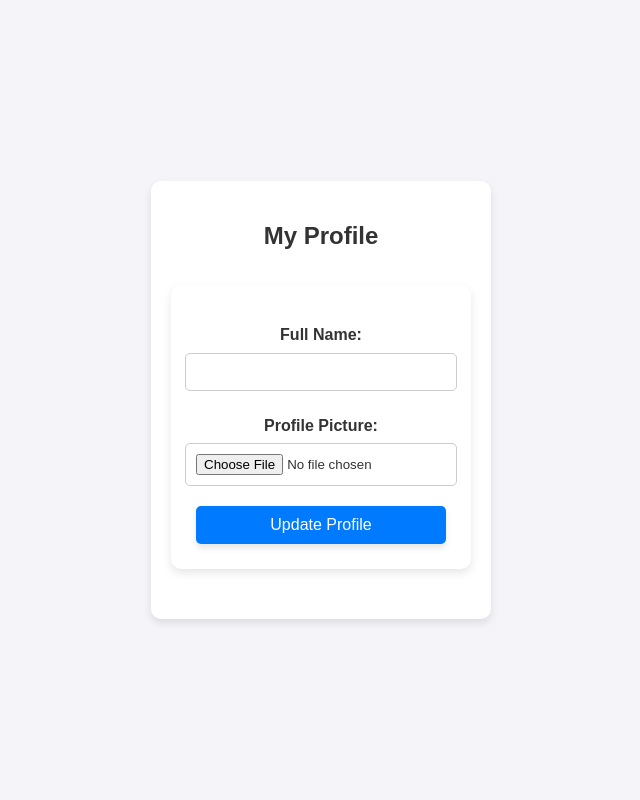
After one commit to Manii2112/PortfolioX---TT4L-04, a PHP site: page /profile.php in a window 1280 px wide. The commit adds this page. Shown: the whole page, without its empty margins (319-959 px from the left). Run offline with PHP 8.4, Linux system fonts and the light colour scheme; the visitor is signed in with stand-in values (Sample User, id 1); data that the repository does not hold is empty.

```diff
--- a/logout.php
+++ b/logout.php
@@ -2,7 +2,6 @@
 session_start();
 session_unset(); // Clear all session variables
 session_destroy(); // Destroy the session
-header("Location: login.php"); // Redirect to login page
+header("Location: index.php"); // Redirect to index page
 exit(); // Ensure no further code is executed
 ?>
-<a href="logout.php">Logout</a>
--- /dev/null
+++ b/profile.php
@@ -0,0 +1,162 @@
+<?php
+session_start();
+include 'connect.php';
+
+// Ensure the user is logged in
+if (!isset($_SESSION['user_id'])) {
+    header("Location: index.php"); // Redirect to index if not authorized
+    exit();
+}
+
+$user_id = $_SESSION['user_id'];
+
+// Fetch the user's current profile data
+$query = "SELECT full_name, profile_picture FROM users WHERE id = ?";
+$stmt = $conn->prepare($query);
+$stmt->bind_param("i", $user_id);
+$stmt->execute();
+$result = $stmt->get_result();
+$user = $result->fetch_assoc();
+
+// Handle profile update
+if (isset($_POST['update_profile'])) {
+    $full_name = $_POST['full_name'];
+
+    // Handle profile picture upload
+    if ($_FILES['profile_picture']['name']) {
+        $profile_picture = basename($_FILES['profile_picture']['name']);
+        $target = "uploads/" . $profile_picture;
+        move_uploaded_file($_FILES['profile_picture']['tmp_name'], $target);
+    } else {
+        $profile_picture = $user['profile_picture']; // Keep current picture if none is uploaded
+    }
+
+    // Update user profile in the database
+    $update_query = "UPDATE users SET full_name = ?, profile_picture = ? WHERE id = ?";
+    $stmt = $conn->prepare($update_query);
+    $stmt->bind_param("ssi", $full_name, $profile_picture, $user_id);
+
+    if ($stmt->execute()) {
+        $_SESSION['profile_update_success'] = "Profile updated successfully!";
+        header("Location: index.php"); // Redirect to the index page after updating
+        exit();
+    } else {
+        echo "Error updating profile: " . $conn->error;
+    }
+}
+?>
+
+<!DOCTYPE html>
+<html lang="en">
+<head>
+    <meta charset="UTF-8">
+    <meta name="viewport" content="width=device-width, initial-scale=1.0">
+    <title>My Profile</title>
+    <link rel="stylesheet" href="styles.css">
+    <style>
+        body {
+            font-family: Arial, sans-serif;
+            background-color: #f4f4f9;
+            margin: 0;
+            padding: 0;
+            display: flex;
+            justify-content: center;
+            align-items: center;
+            height: 100vh;
+        }
+
+        .profile-container {
+            background-color: #fff;
+            border-radius: 10px;
+            box-shadow: 0 4px 8px rgba(0, 0, 0, 0.1);
+            padding: 20px;
+            width: 300px;
+            text-align: center;
+        }
+
+        .profile-container h1 {
+            font-size: 24px;
+            margin-bottom: 20px;
+        }
+
+        .profile-container img {
+            border-radius: 50%;
+            width: 100px;
+            height: 100px;
+            object-fit: cover;
+            display: block;
+            margin: 10px auto;
+        }
+
+        .profile-container input[type="text"],
+        .profile-container input[type="file"] {
+            width: 100%;
+            padding: 10px;
+            margin-bottom: 10px;
+            border: 1px solid #ccc;
+            border-radius: 5px;
+        }
+
+        .profile-container button {
+            background-color: #007bff;
+            color: white;
+            padding: 10px 20px;
+            border: none;
+            border-radius: 5px;
+            cursor: pointer;
+            width: 100%;
+        }
+
+        .profile-container button:hover {
+            background-color: #0056b3;
+        }
+
+        .success {
+            color: green;
+            margin-bottom: 20px;
+        }
+    </style>
+</head>
+<body>
+
+    <div class="profile-container">
+        <h1>My Profile</h1>
+
+        <?php if (isset($_SESSION['profile_update_success'])): ?>
+            <p class="success"><?php echo $_SESSION['profile_update_success']; unset($_SESSION['profile_update_success']); ?></p>
+        <?php endif; ?>
+
+        <form action="profile.php" method="POST" enctype="multipart/form-data">
+            <label for="full_name">Full Name:</label>
+            <input type="text" id="full_name" name="full_name" value="<?php echo htmlspecialchars($user['full_name']); ?>" required>
+
+            <label for="profile_picture">Profile Picture:</label>
+            <input type="file" id="profile_picture" name="profile_picture" accept="image/*">
+
+            <?php if ($user['profile_picture']): ?>
+                <img src="uploads/<?php echo htmlspecialchars($user['profile_picture']); ?>" alt="Profile Picture" id="profilePicturePreview">
+            <?php endif; ?>
+
+            <button type="submit" name="update_profile">Update Profile</button>
+        </form>
+    </div>
+
+    <script>
+        // Add a live preview for the profile picture
+        const profilePicInput = document.getElementById('profile_picture');
+        const profilePicPreview = document.getElementById('profilePicturePreview');
+
+        profilePicInput.addEventListener('change', function(e) {
+            const file = e.target.files[0];
+            if (file) {
+                const reader = new FileReader();
+                reader.onload = function(e) {
+                    profilePicPreview.src = e.target.result;
+                };
+                reader.readAsDataURL(file);
+            }
+        });
+    </script>
+
+</body>
+</html>
```
Also changed, not shown: index.php (+57 -31 lines), signup.php (+52 -9 lines).
